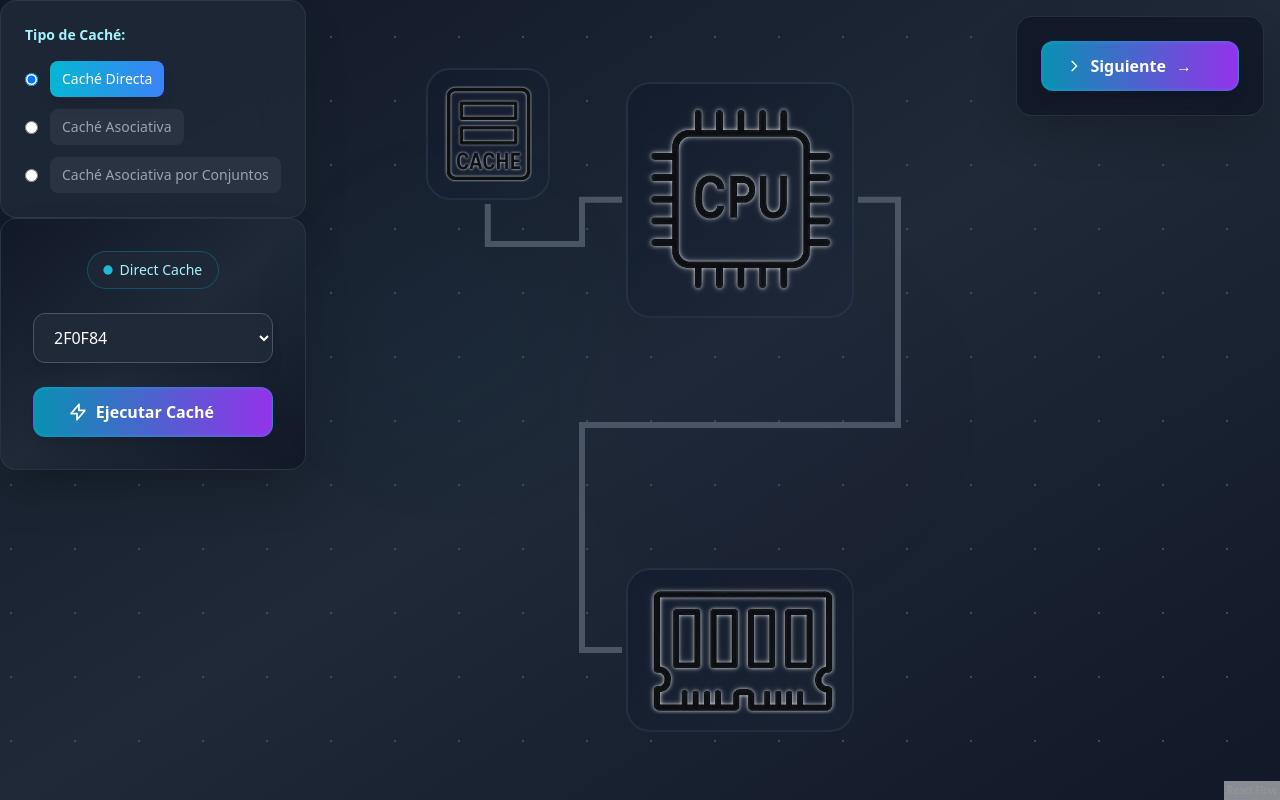
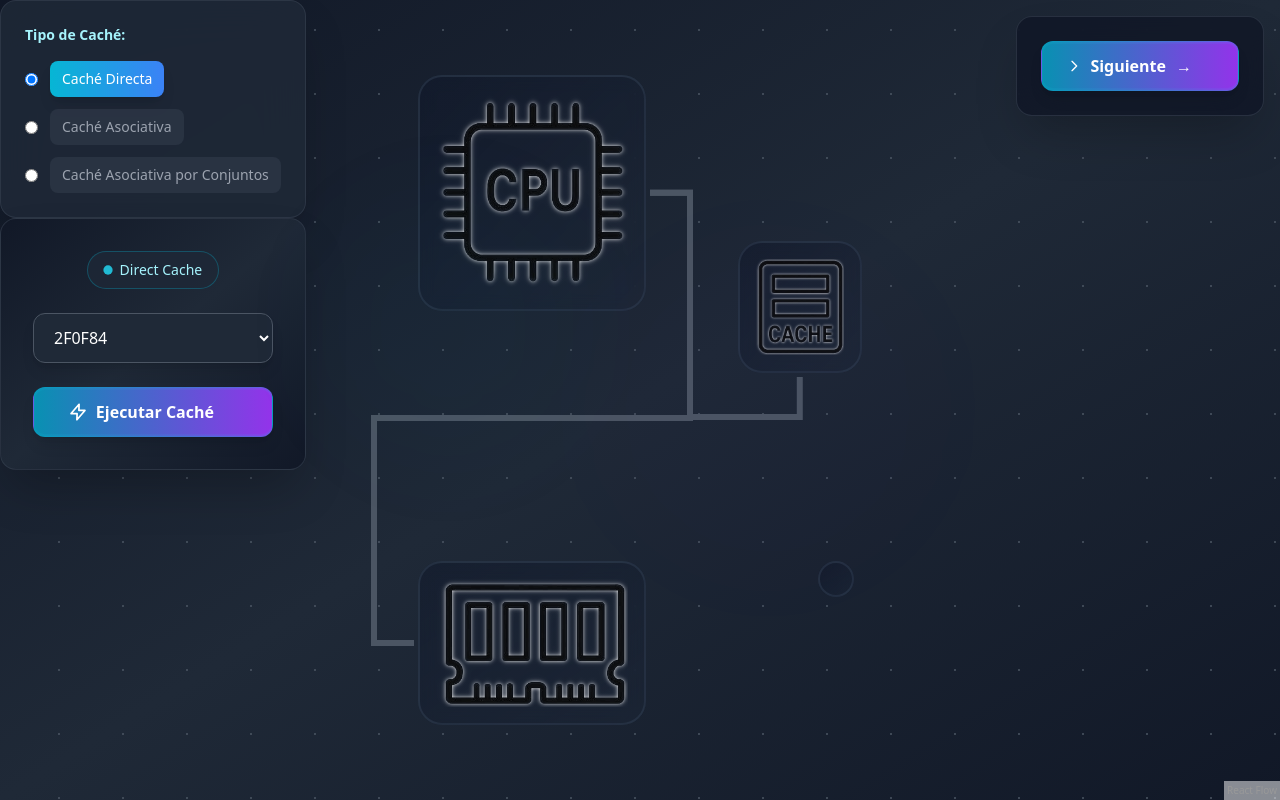
Before and after one commit to rodnye/ac-cpu-simulator, a React (Vite) app: page / in a window 1280 px wide. Built offline with nearby package versions, Linux system fonts and the light colour scheme.

Commit message:
lastlast

```diff
--- a/src/App.tsx
+++ b/src/App.tsx
@@ -29,20 +29,20 @@ const initialNodes: IComputerNodeData[] = [
       ),
       status: "idle",
       statusText: "",
-      statusPosition: "right",
+      statusPosition: "left",
     },
     type: "component",
   },
   {
     id: "cache",
-    position: { x: 0, y: 0 },
+    position: { x: 260, y: 90 },
     data: {
       Component: () => (
         <img src={cacheImg} className="h-12 filter brightness-110" />
       ),
       status: "idle",
       statusText: "",
-      statusPosition: "left",
+      statusPosition: "right",
     },
     type: "component",
   },
@@ -54,6 +54,17 @@ const initialNodes: IComputerNodeData[] = [
       Component: () => (
         <img src={memoryImg} className="w-24 h-16 filter brightness-110" />
       ),
+      status: "idle",
+      statusText: "",
+      statusPosition: "right",
+    },
+  },
+  {
+    id: "aux",
+    position: { x: 300, y: 250 },
+    type: "component",
+    data: {
+      Component: () => "",
       status: "idle",
       statusText: "",
       statusPosition: "right",
@@ -83,7 +94,7 @@ const initialEdges: Edge[] = [
   {
     id: "cpu-cache",
     source: "cpu",
-    sourceHandle: "left",
+    sourceHandle: "right",
     target: "cache",
     labelShowBg: false,
     type: "step",
```
